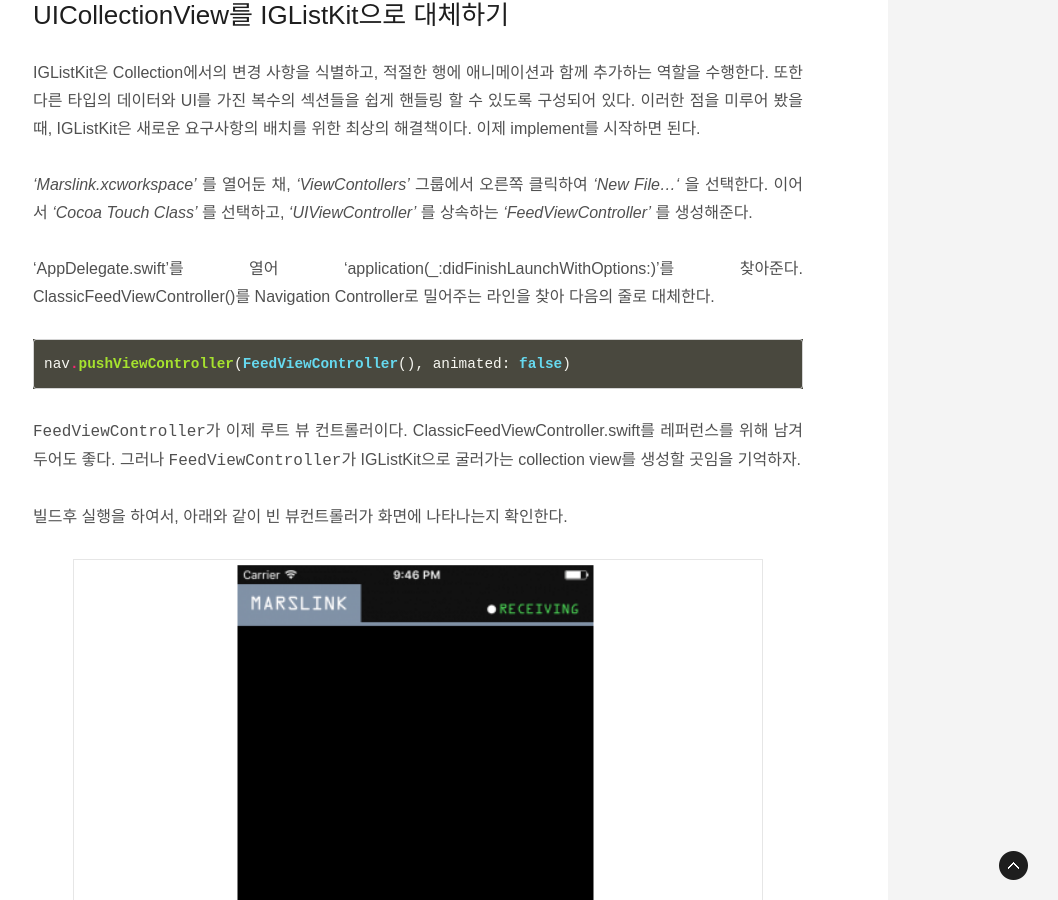
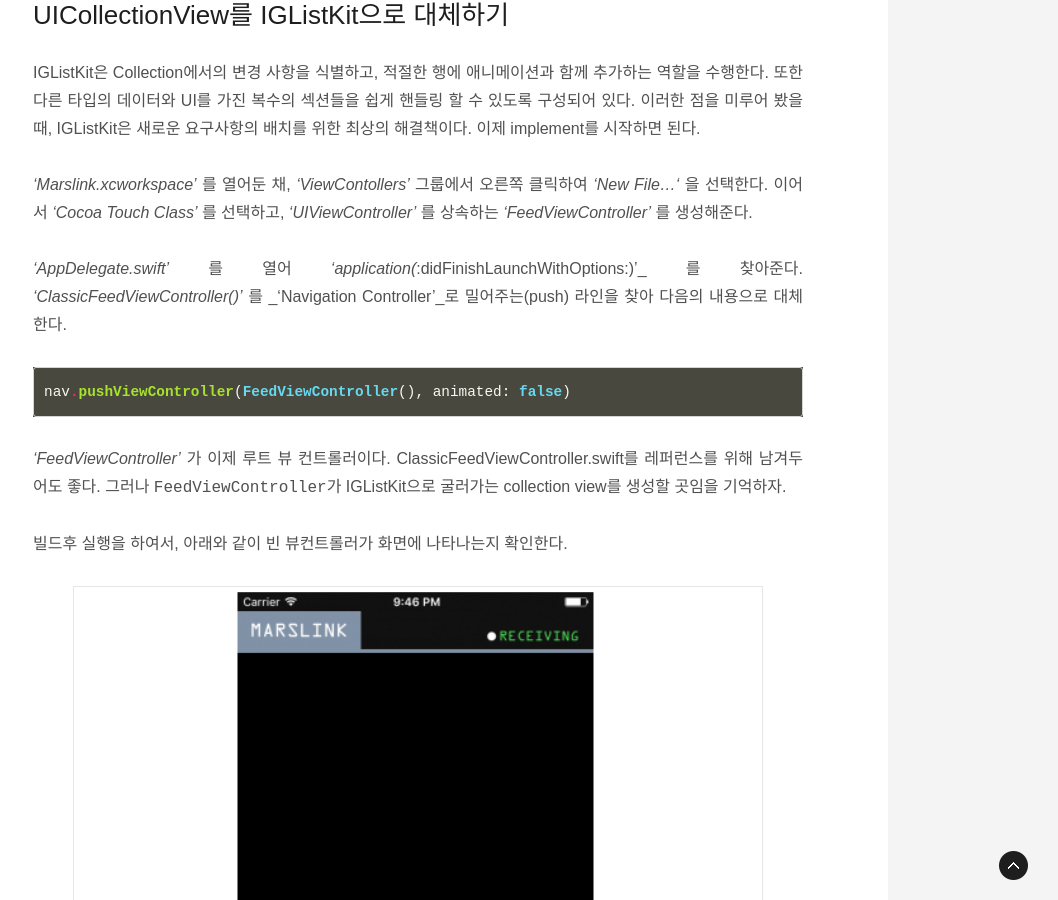
Before and after one commit to ThroughKim/throughkim.github.com, a Jekyll site: the page built from _posts/2017-01-12-IGListKit.md, in a window 1280 px wide and 900 px high, scrolled down 3895 px. Shown: the whole window, without its empty margins (222-1280 px from the left). Built offline with Jekyll 4.4.1, drawn with Linux system fonts in a browser that asks for light colours; some web fonts are replaced.

Commit message:
upload blog

````diff
--- a/_posts/2017-01-12-IGListKit.md
+++ b/_posts/2017-01-12-IGListKit.md
@@ -56,13 +56,13 @@ IGListKit은 Collection에서의 변경 사항을 식별하고, 적절한 행에
 
 _'Marslink.xcworkspace'_ 를 열어둔 채, _'ViewContollers'_ 그룹에서 오른쪽 클릭하여 _'New File...'_ 을 선택한다. 이어서 _'Cocoa Touch Class'_ 를 선택하고, _'UIViewController'_ 를 상속하는 _'FeedViewController'_ 를 생성해준다.
 
-'AppDelegate.swift'를 열어 'application(_:didFinishLaunchWithOptions:)'를 찾아준다. ClassicFeedViewController()를 Navigation Controller로 밀어주는 라인을 찾아 다음의 줄로 대체한다.
+_'AppDelegate.swift'_ 를 열어 _'application(_:didFinishLaunchWithOptions:)'_ 를 찾아준다. _'ClassicFeedViewController()'_ 를 _'Navigation Controller'_로 밀어주는(push) 라인을 찾아 다음의 내용으로 대체한다.
 
 ```swift
 nav.pushViewController(FeedViewController(), animated: false)
 ```
 
-`FeedViewController`가 이제 루트 뷰 컨트롤러이다. ClassicFeedViewController.swift를 레퍼런스를 위해 남겨두어도 좋다. 그러나 `FeedViewController`가 IGListKit으로 굴러가는 collection view를 생성할 곳임을 기억하자.
+_'FeedViewController'_ 가 이제 루트 뷰 컨트롤러이다. ClassicFeedViewController.swift를 레퍼런스를 위해 남겨두어도 좋다. 그러나 `FeedViewController`가 IGListKit으로 굴러가는 collection view를 생성할 곳임을 기억하자.
 
 빌드후 실행을 하여서, 아래와 같이 빈 뷰컨트롤러가 화면에 나타나는지 확인한다.
 
````
